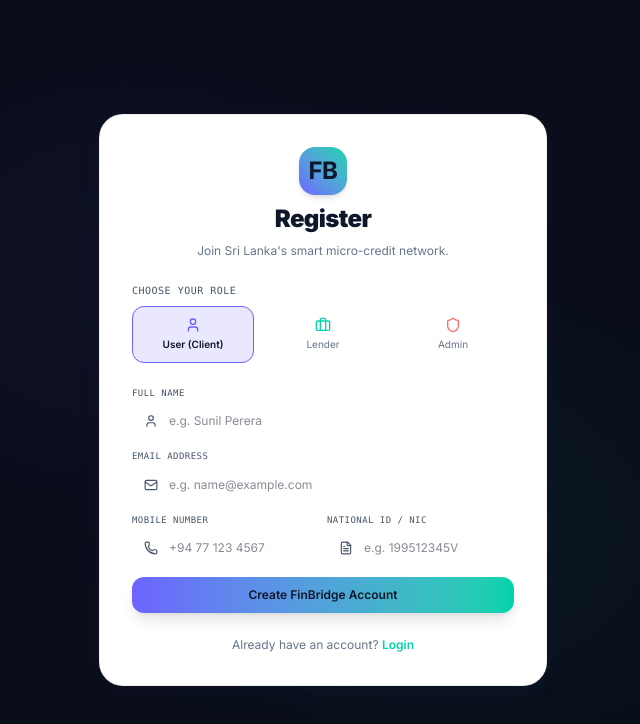
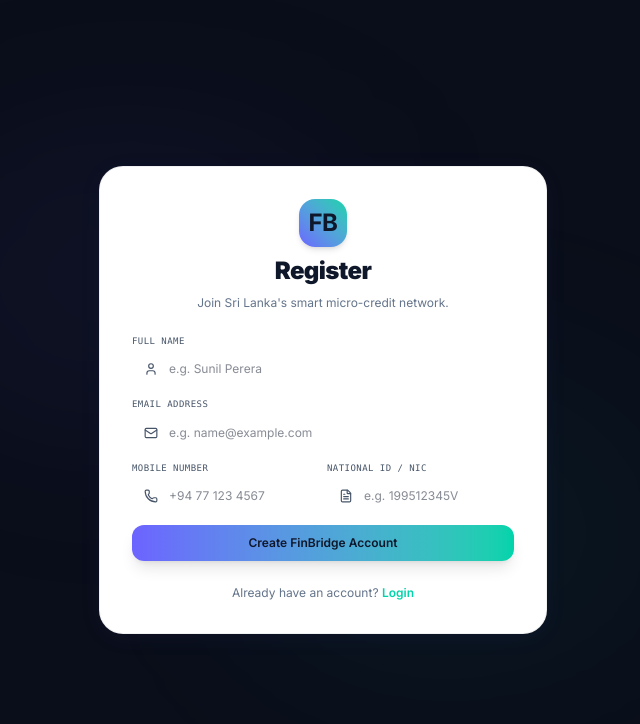
Before and after one commit to rashminda-aluvihare/AI-Based-Personal-Financial-Health-and-Loan-Risk-Assessment-Platform-FinBridge-, a Next.js app: page /register in a window 1280 px wide. Shown: the top 724 px of the page, without its empty margins (317-957 px from the left). Built offline with nearby package versions, Linux system fonts and the light colour scheme.

Commit message:
Remove manual role quick selectors from Login/Register forms and Navbar for real user authentication flow

```diff
--- a/app/(auth)/login/page.tsx
+++ b/app/(auth)/login/page.tsx
@@ -50,53 +50,6 @@
           <p className="text-xs text-slate-400">
             {t.authDescription}
           </p>
-        </div>
-
-        {/* Role Quick Selector */}
-        <div className="space-y-2">
-          <label className="text-[10px] font-mono text-slate-500 uppercase tracking-wider block">
-            {t.roleSelection}
-          </label>
-          <div className="grid grid-cols-3 gap-2">
-            <button
-              type="button"
-              onClick={() => setRole('borrower')}
-              className={`p-2.5 rounded-xl border flex flex-col items-center justify-center space-y-1 transition text-center ${
-                role === 'borrower'
-                  ? 'border-[#6C63FF] bg-[#6C63FF]/15 text-white font-semibold'
-                  : 'border-white/5 bg-white/5 text-slate-400 hover:text-white'
-              }`}
-            >
-              <User className="w-4 h-4 text-[#6C63FF]" />
-              <span className="text-[10px]">{t.borrower}</span>
-            </button>
-
-            <button
-              type="button"
-              onClick={() => setRole('lender')}
-              className={`p-2.5 rounded-xl border flex flex-col items-center justify-center space-y-1 transition text-center ${
-                role === 'lender'
-                  ? 'border-[#00D4AA] bg-[#00D4AA]/15 text-white font-semibold'
-                  : 'border-white/5 bg-white/5 text-slate-400 hover:text-white'
-              }`}
-            >
-              <Briefcase className="w-4 h-4 text-[#00D4AA]" />
-              <span className="text-[10px]">{t.lender.split('/')[0]}</span>
-            </button>
-
-            <button
-              type="button"
-              onClick={() => setRole('admin')}
-              className={`p-2.5 rounded-xl border flex flex-col items-center justify-center space-y-1 transition text-center ${
-                role === 'admin'
-                  ? 'border-[#FF6B6B] bg-[#FF6B6B]/15 text-white font-semibold'
-                  : 'border-white/5 bg-white/5 text-slate-400 hover:text-white'
-              }`}
-            >
-              <Shield className="w-4 h-4 text-[#FF6B6B]" />
-              <span className="text-[10px]">Admin</span>
-            </button>
-          </div>
         </div>
 
         {/* Login Form */}
--- a/app/(auth)/register/page.tsx
+++ b/app/(auth)/register/page.tsx
@@ -19,14 +19,8 @@
 
   const handleRegister = (e: React.FormEvent) => {
     e.preventDefault();
-    // Register and redirect
-    if (role === 'admin') {
-      router.push('/admin');
-    } else if (role === 'lender') {
-      router.push('/lender');
-    } else {
-      router.push('/dashboard');
-    }
+    setRole('borrower');
+    router.push('/dashboard');
   };
 
   return (
@@ -49,53 +43,6 @@
           <p className="text-xs text-slate-400">
             {language === 'si' ? "ශ්‍රී ලංකා ස්මාර්ට් ක්ෂුද්‍ර ණය ජාලයට එකතු වන්න." : language === 'ta' ? "இலங்கையின் ஸ்மார்ட் நுண்கடன் நெட்வொர்க்கில் சேருங்கள்." : "Join Sri Lanka's smart micro-credit network."}
           </p>
-        </div>
-
-        {/* Role Quick Selector */}
-        <div className="space-y-2">
-          <label className="text-[10px] font-mono text-slate-500 uppercase tracking-wider block">
-            {t.roleSelection}
-          </label>
-          <div className="grid grid-cols-3 gap-2">
-            <button
-              type="button"
-              onClick={() => setRole('borrower')}
-              className={`p-2.5 rounded-xl border flex flex-col items-center justify-center space-y-1 transition text-center ${
-                role === 'borrower'
-                  ? 'border-[#6C63FF] bg-[#6C63FF]/15 text-white font-semibold'
-                  : 'border-white/5 bg-white/5 text-slate-400 hover:text-white'
-              }`}
-            >
-              <User className="w-4 h-4 text-[#6C63FF]" />
-              <span className="text-[10px]">{t.borrower}</span>
-            </button>
-
-            <button
-              type="button"
-              onClick={() => setRole('lender')}
-              className={`p-2.5 rounded-xl border flex flex-col items-center justify-center space-y-1 transition text-center ${
-                role === 'lender'
-                  ? 'border-[#00D4AA] bg-[#00D4AA]/15 text-white font-semibold'
-                  : 'border-white/5 bg-white/5 text-slate-400 hover:text-white'
-              }`}
-            >
-              <Briefcase className="w-4 h-4 text-[#00D4AA]" />
-              <span className="text-[10px]">{t.lender.split('/')[0]}</span>
-            </button>
-
-            <button
-              type="button"
-              onClick={() => setRole('admin')}
-              className={`p-2.5 rounded-xl border flex flex-col items-center justify-center space-y-1 transition text-center ${
-                role === 'admin'
-                  ? 'border-[#FF6B6B] bg-[#FF6B6B]/15 text-white font-semibold'
-                  : 'border-white/5 bg-white/5 text-slate-400 hover:text-white'
-              }`}
-            >
-              <Shield className="w-4 h-4 text-[#FF6B6B]" />
-              <span className="text-[10px]">Admin</span>
-            </button>
-          </div>
         </div>
 
         {/* Register Form */}
--- a/components/layout/Navbar.tsx
+++ b/components/layout/Navbar.tsx
@@ -99,50 +99,18 @@
           )}
         </div>
 
-        {/* User Role Selector Dropdown */}
-        <div className="relative">
-          <button
-            onClick={() => { setRoleOpen(!roleOpen); setLangOpen(false); }}
-            className="flex items-center space-x-2 px-3 py-1.5 rounded-lg bg-gradient-to-r from-[#6C63FF]/10 to-[#00D4AA]/10 hover:from-[#6C63FF]/20 hover:to-[#00D4AA]/20 border border-[#6C63FF]/30 transition text-sm text-slate-200 font-medium"
-          >
-            {role === 'admin' ? (
-              <Shield className="w-4 h-4 text-[#FF6B6B]" />
-            ) : role === 'lender' ? (
-              <Briefcase className="w-4 h-4 text-[#00D4AA]" />
-            ) : (
-              <User className="w-4 h-4 text-[#6C63FF]" />
-            )}
-            <span className="hidden sm:inline">{roleLabels[role]}</span>
-            <ChevronDown className="w-3.5 h-3.5 text-slate-400" />
-          </button>
-
-          {roleOpen && (
-            <div className="absolute right-0 mt-2 w-52 rounded-xl border border-white/10 bg-[#111827] shadow-xl overflow-hidden z-50">
-              <div className="px-4 py-2 text-[10px] font-mono text-slate-500 uppercase tracking-widest border-b border-white/5">
-                {t.roleSelection}
-              </div>
-              <button
-                onClick={() => { setRole('borrower'); setRoleOpen(false); }}
-                className={`w-full text-left px-4 py-2.5 text-sm hover:bg-white/5 transition flex items-center space-x-2 ${role === 'borrower' ? 'text-[#6C63FF] font-semibold' : 'text-slate-300'}`}
-              >
-                <User className="w-4 h-4" />
-                <span>{t.borrower}</span>
-              </button>
-              <button
-                onClick={() => { setRole('lender'); setRoleOpen(false); }}
-                className={`w-full text-left px-4 py-2.5 text-sm hover:bg-white/5 transition flex items-center space-x-2 ${role === 'lender' ? 'text-[#00D4AA] font-semibold' : 'text-slate-300'}`}
-              >
-                <Briefcase className="w-4 h-4" />
-                <span>{t.lender}</span>
-              </button>
-              <button
-                onClick={() => { setRole('admin'); setRoleOpen(false); }}
-                className={`w-full text-left px-4 py-2.5 text-sm hover:bg-white/5 transition flex items-center space-x-2 ${role === 'admin' ? 'text-[#FF6B6B] font-semibold' : 'text-slate-300'}`}
-              >
-                <Shield className="w-4 h-4" />
-                <span>{t.admin}</span>
-              </button>
-            </div>
+        {/* User Role Badge */}
+        <div className="flex items-center space-x-1.5 px-3 py-1.5 rounded-lg bg-gradient-to-r from-[#6C63FF]/10 to-[#00D4AA]/10 border border-[#6C63FF]/20 text-xs font-mono text-slate-200">
+          {role === 'admin' ? (
+            <>
+              <Shield className="w-3.5 h-3.5 text-[#FF6B6B]" />
+              <span className="font-bold text-[#FF6B6B]">Admin</span>
+            </>
+          ) : (
+            <>
+              <User className="w-3.5 h-3.5 text-[#6C63FF]" />
+              <span className="font-semibold text-slate-300">User</span>
+            </>
           )}
         </div>
 
```
